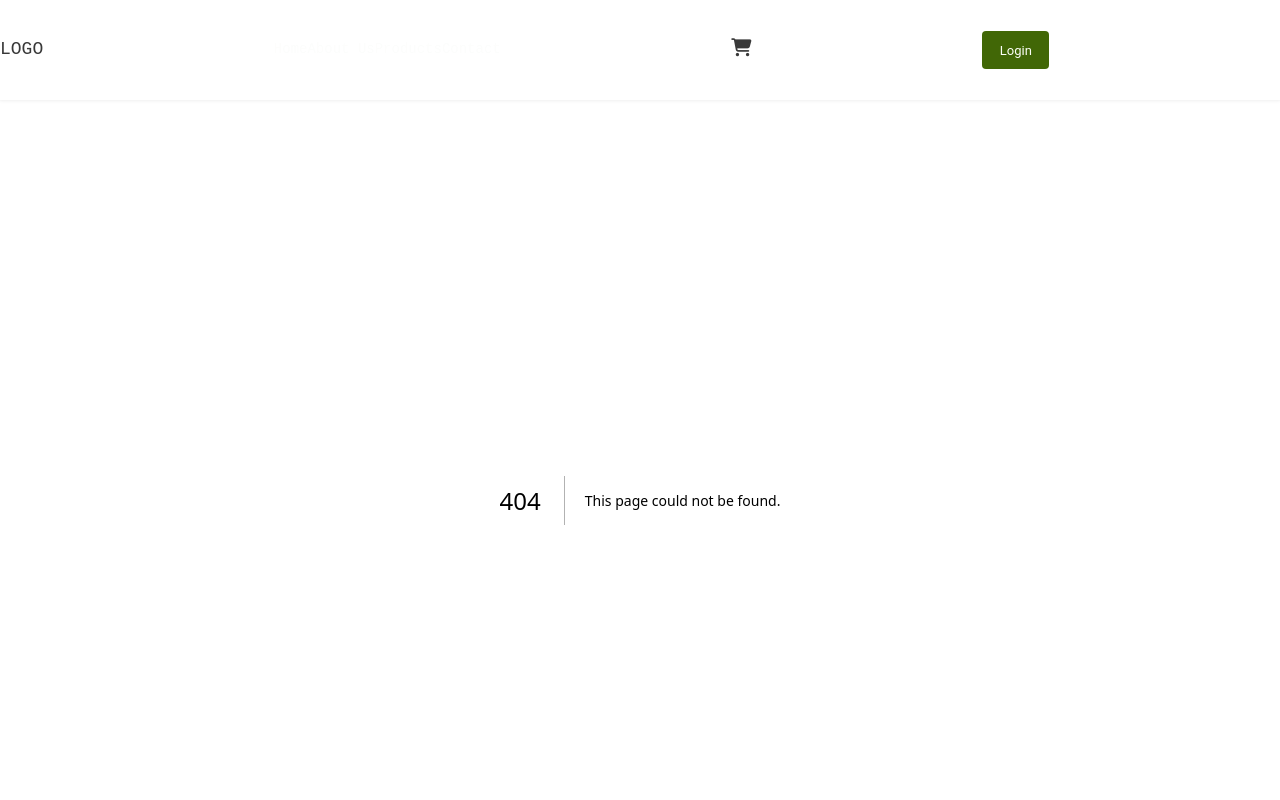
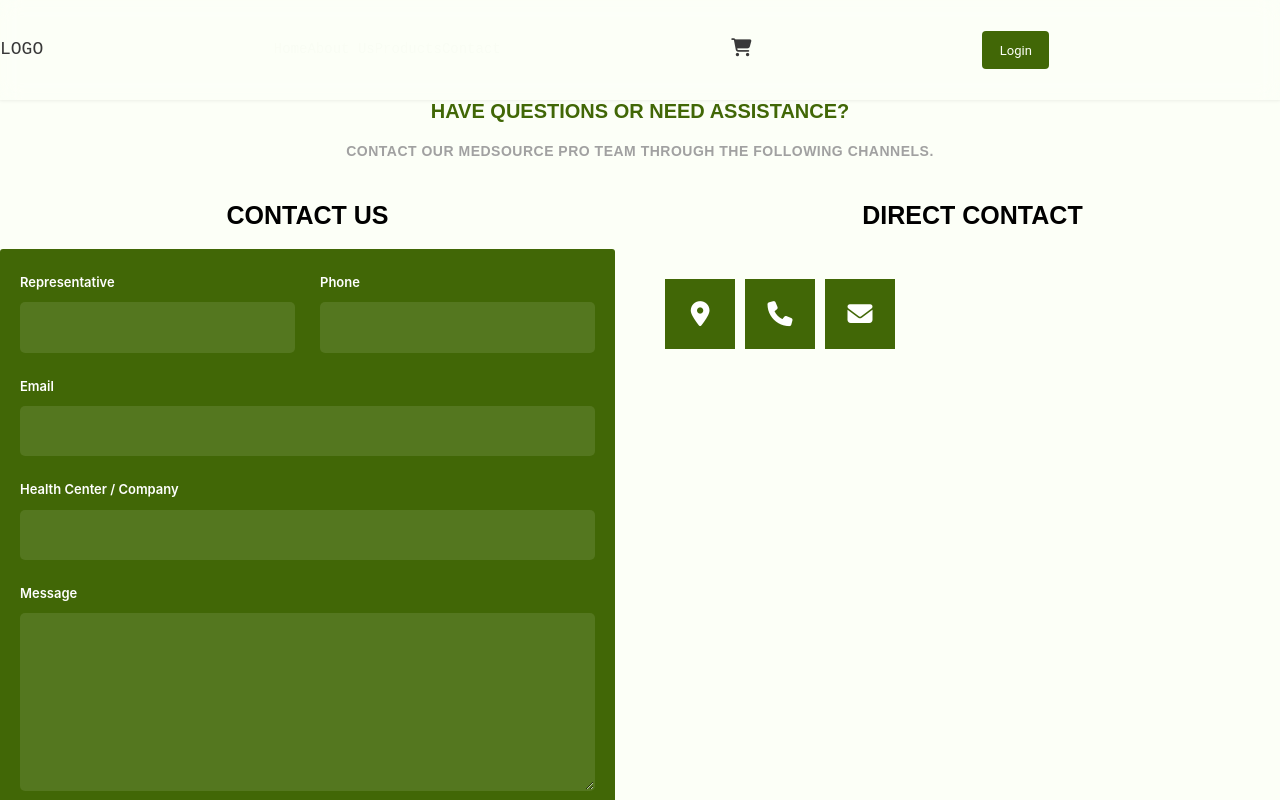
Before and after one commit to JosephBerm/client, a Next.js app: page /contact in a window 1280 px wide. Before the commit this address had no page. Built offline with nearby package versions, Linux system fonts and the light colour scheme.

Commit message:
contact page

```diff
--- /dev/null
+++ b/app/contact/page.tsx
@@ -0,0 +1,20 @@
+import '@/src/styles/contact.css'
+
+import React from 'react'
+import ContactComponentOne from '@/src/components/Contact/ContactComponentOne'
+import ContactComponentTwo from '@/src/components/Contact/ContactComponentTwo'
+import ContactComponentThree from '@/src/components/Contact/ContactComponentThree'
+
+const page = () => {
+  return (
+    <div className='contact-page-container'>
+        <ContactComponentOne />
+        <div className='contact-page-break'>
+            <ContactComponentTwo />
+            <ContactComponentThree />
+        </div>
+    </div>
+  )
+}
+
+export default page
--- /dev/null
+++ b/src/components/Contact/ContactComponentOne.tsx
@@ -0,0 +1,12 @@
+import React from 'react'
+
+const ContactComponentOne = () => {
+  return (
+    <div className='component-one-container'>
+        <h4>Have questions or need assistance?</h4>
+        <p>Contact our medsource pro team through the following channels.</p>
+    </div>
+  )
+}
+
+export default ContactComponentOne
--- /dev/null
+++ b/src/components/Contact/ContactComponentThree.tsx
@@ -0,0 +1,26 @@
+import React from 'react'
+
+const ContactComponentThree = () => {
+return (
+    <div className='component-three-container mb-10'>
+        <h3>Direct Contact</h3>
+
+        <div className='direct-contact-container'>
+            <div className='contact-container'>
+                <i className="fa-solid fa-location-dot" style={{color:'white'}}></i>
+            </div>
+
+            <div className='contact-container'>
+                <i className="fa-solid fa-phone" style={{color:'white'}}></i>
+            </div>
+
+            <div className='contact-container'>
+                <i className="fa-solid fa-envelope" style={{color:'white'}}></i>
+            </div>
+
+        </div>
+    </div>
+)
+}
+
+export default ContactComponentThree
--- /dev/null
+++ b/src/components/Contact/ContactComponentTwo.tsx
@@ -0,0 +1,28 @@
+import React from 'react'
+import ContactInputComponent from '@/src/components/Contact/ContactInputComponent'
+import ContactInputTextAreaComponent from '@/src/components/Contact/ContactInputTextAreaComponent'
+
+
+const ContactComponentTwo = () => {
+  return (
+    <div className='component-two-container'>
+        <h3>Contact Us</h3>
+
+        <div className='component-contact-form-container'>
+            <div className='flex gap-10 half-container'>
+                <ContactInputComponent label={"Representative"}/>
+                <ContactInputComponent label={"Phone"}/>
+            </div>
+            <ContactInputComponent label={"Email"}/>
+            <ContactInputComponent label={"Health Center / Company"}/>
+            <ContactInputTextAreaComponent label="Message" />
+
+            <button>
+                Send
+            </button>
+        </div>
+    </div>
+  )
+}
+
+export default ContactComponentTwo
--- /dev/null
+++ b/src/components/Contact/ContactInputComponent.tsx
@@ -0,0 +1,12 @@
+import React from 'react'
+
+const ContactInputComponent = ({label}: {label: string}) => {
+  return (
+    <div className='contact-input-container'>
+        <label >{label}</label>
+        <input name={label}></input>
+    </div>
+  )
+}
+
+export default ContactInputComponent
--- /dev/null
+++ b/src/components/Contact/ContactInputTextAreaComponent.tsx
@@ -0,0 +1,12 @@
+import React from 'react'
+
+const ContactInputTextAreaComponent = ({label}: {label: string}) => {
+  return (
+    <div className='contact-input-container'>
+        <label >{label}</label>
+        <textarea rows={8} name={label}></textarea>
+    </div>
+  )
+}
+
+export default ContactInputTextAreaComponent
--- /dev/null
+++ b/src/styles/contact.css
@@ -0,0 +1,170 @@
+.contact-page-container {
+    display: flex;
+    flex-direction: column;
+    justify-content: flex-start;
+    align-items: center;
+    overflow-x: hidden;
+    width: 100%;
+}
+
+/* Component 1 */
+
+.contact-page-container .component-one-container{
+    display: flex;
+    flex-direction: column;
+    justify-content: center;
+    align-items: center;
+    width: 100%;
+    gap: 20px;
+}
+
+.contact-page-container .component-one-container h4{
+    font-size: 20px;
+    text-align: center;
+    text-transform: uppercase;
+    font-weight: 800;
+    font-family: 'montserrat', sans-serif;
+    color: var(--brand-color-1);
+}
+
+.contact-page-container .component-one-container p{
+    font-size: 14px;
+    text-align: center;
+    text-transform: uppercase;
+    font-weight: 600;
+    font-family: 'montserrat', sans-serif;
+    color: var(--gray);
+    /* Add letter spaciong */
+    letter-spacing: 0.5px;
+}
+
+/* Component 2 */
+.contact-page-container .component-three-container,
+.contact-page-container .component-two-container {
+    display: flex;
+    flex-direction: column;
+    margin-top: 40px;
+    width: 100%;
+}
+
+.contact-page-container .component-three-container,
+.contact-page-container  .component-two-container h3{
+    font-size: 25px;
+    text-align: center;
+    text-transform: uppercase;
+    font-family: 'montserrat', sans-serif;
+}
+
+.contact-page-container .component-two-container .component-contact-form-container {
+    display: flex;
+    flex-direction: column;
+    justify-content: center;
+    align-items: center;
+    gap: 20px;
+    margin-top: 20px;
+    background-color: var(--brand-color-1);
+    width: 100%;
+    padding: 20px;
+    border-radius: 3px;
+}
+
+.half-container {
+    width: 100%;
+}
+
+.half-container > * {
+    width: 50%;
+}
+.contact-input-container{
+    width: 100%;
+}
+
+.contact-page-container .component-contact-form-container label {
+    font-size: 13px;
+    font-family: 'inter', sans-serif;
+    color: var(--white);
+    font-weight: 600;
+
+}
+.contact-page-container .component-contact-form-container textarea,
+.contact-page-container .component-contact-form-container input {
+    width: 100%;
+    padding: 10px;
+    border: none;
+    border-radius: 5px;
+    font-size: 14px;
+    font-family: 'montserrat', sans-serif;
+    color: var(--gray);
+    background-color: rgba(252, 255, 247, 0.1);
+    padding: 15px;
+    margin-top: 10px;
+    border: 0.5px solid transparent;
+
+}
+.contact-page-container .component-contact-form-container textarea:focus,
+.contact-page-container .component-contact-form-container input:focus{
+    outline: none;
+    border: 0.5px solid rgba(255, 255, 255, 0.3);
+}
+
+.component-contact-form-container button {
+    width: 120px;
+    height: 60px;
+    font-size: 14px;
+    font-family: 'montserrat', sans-serif;
+    color: var(--white);
+    background-color: var(--brand-color-4) !important;
+    border: none;
+    border-radius: 3px;
+    cursor: pointer;
+    transition: all 0.3s ease;
+    transition-property: background-color;
+    align-self: flex-start;
+
+}
+
+.component-contact-form-container button:hover {
+    background-color: var(--brand-color-3) !important;
+}
+
+.direct-contact-container{
+    display: flex;
+    flex-direction: row;
+    justify-content: flex-start;
+    align-items: center;
+    margin-top: 50px;
+    gap: 10px;
+    flex-wrap: wrap;
+}
+
+.component-three-container .contact-container{
+    display: flex;
+    flex-wrap: wrap;
+    justify-content: center;
+    align-items: center;
+    max-width: 70px;
+    width: 30%;
+    aspect-ratio: 1 / 1;
+    background-color: var(--brand-color-1);
+}
+
+.contact-page-break{
+    width: 100%;
+    display: flex;
+    flex-direction: column;
+
+}
+
+@media screen and (min-width: 1280px) {
+    .contact-page-break{
+        display: flex;
+        flex-direction: row;
+        gap: 50px;
+    }
+
+    /* Make childresns take 50% of space each */
+    .contact-page-break > *{
+        width: 50%;
+
+    }
+}
```
